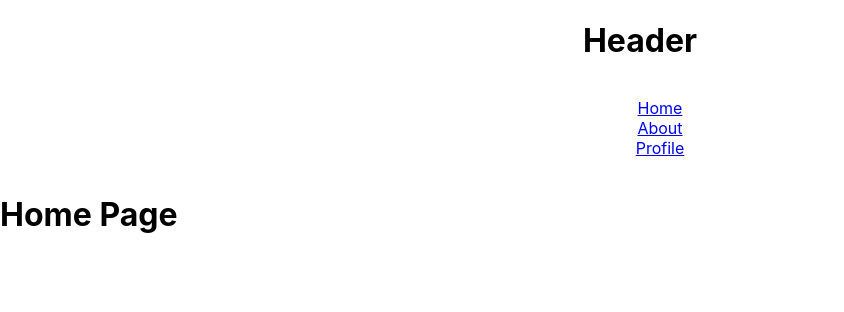
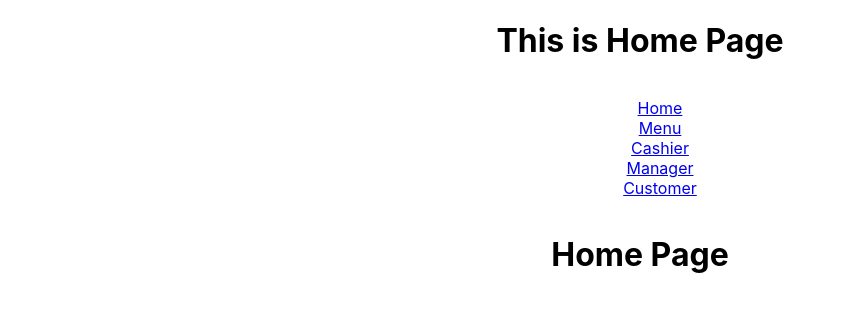
Before and after one commit to jrlehan451/CSCE_331_Project3_Render_Repo, a React (Create React App) app in the folder alley_gui/frontend/main_gui/: page / in a window 1280 px wide. Shown: the top 312 px of the page, without its empty margins (0-844 px from the left). Built offline with nearby package versions, Linux system fonts and the light colour scheme.

Commit message:
able to navigate between pages and the content from previous pages disappear

```diff
--- a/alley_gui/frontend/main_gui/src/App.js
+++ b/alley_gui/frontend/main_gui/src/App.js
@@ -1,24 +1,37 @@
 import "./App.css";
 import Header from "./components/Header";
-import { BrowserRouter, Route, Routes } from "react-router-dom";
+import {
+  BrowserRouter,
+  Route,
+  Routes,
+  useNavigate,
+  useLocation,
+} from "react-router-dom";
+import MenuView from "./pages/MenuView";
+import CashierView from "./pages/CashierView";
+import ManagerView from "./pages/ManagerView";
+import CustomerView from "./pages/CustomerView";
 import Home from "./pages/Home";
-import Profile from "./pages/Profile";
-import About from "./pages/About";
 
 //BrowserRouter basename="/tutorial"> for
 function App() {
+  const location = useLocation();
+  const navigate = useNavigate();
+
+  const isHomePage = location.pathname === "/";
   return (
-    <BrowserRouter>
-      <div className="App">
-        <Header />
-      </div>
+    <div className="App">
+      {isHomePage && <Header />}
 
       <Routes>
         <Route path="/" element={<Home />} />
-        <Route path="/about" element={<About />} />
-        <Route path="/profile" element={<Profile />} />
+
+        <Route path="/menu" element={<MenuView />} />
+        <Route path="/cashier" element={<CashierView />} />
+        <Route path="/manager" element={<ManagerView />} />
+        <Route path="/customer" element={<CustomerView />} />
       </Routes>
-    </BrowserRouter>
+    </div>
   );
 }
 
--- a/alley_gui/frontend/main_gui/src/components/Header.js
+++ b/alley_gui/frontend/main_gui/src/components/Header.js
@@ -3,16 +3,22 @@ import { Link } from "react-router-dom";
 const Header = () => {
   return (
     <>
-      <h1>Header</h1>
+      <h1>This is Home Page</h1>
       <ul className="nav">
         <li>
           <Link to="/">Home</Link>
         </li>
         <li>
-          <Link to="/about">About</Link>
+          <Link to="/menu">Menu</Link>
         </li>
         <li>
-          <Link to="/profile">Profile</Link>
+          <Link to="/cashier">Cashier</Link>
+        </li>
+        <li>
+          <Link to="/manager">Manager</Link>
+        </li>
+        <li>
+          <Link to="/customer">Customer</Link>
         </li>
       </ul>
     </>
--- a/alley_gui/frontend/main_gui/src/index.js
+++ b/alley_gui/frontend/main_gui/src/index.js
@@ -1,14 +1,17 @@
-import React from 'react';
-import ReactDOM from 'react-dom/client';
-import './index.css';
-import App from './App';
-import reportWebVitals from './reportWebVitals';
+import React from "react";
+import ReactDOM from "react-dom";
+import "./index.css";
+import App from "./App";
+import reportWebVitals from "./reportWebVitals";
+import { BrowserRouter } from "react-router-dom";
 
-const root = ReactDOM.createRoot(document.getElementById('root'));
-root.render(
+ReactDOM.render(
   <React.StrictMode>
-    <App />
-  </React.StrictMode>
+    <BrowserRouter>
+      <App />
+    </BrowserRouter>
+  </React.StrictMode>,
+  document.getElementById("root")
 );
 
 // If you want to start measuring performance in your app, pass a function
--- /dev/null
+++ b/alley_gui/frontend/main_gui/src/pages/CashierView.js
@@ -0,0 +1,7 @@
+import React, { Component } from "react";
+
+export default class CashierView extends Component {
+  render() {
+    return <h1>CashierView</h1>;
+  }
+}
--- /dev/null
+++ b/alley_gui/frontend/main_gui/src/pages/CustomerView.js
@@ -0,0 +1,7 @@
+import React from "react";
+
+function CustomerView() {
+  return <h1>CustomerView</h1>;
+}
+
+export default CustomerView;
--- /dev/null
+++ b/alley_gui/frontend/main_gui/src/pages/ManagerView.js
@@ -0,0 +1,7 @@
+import React, { Component } from "react";
+
+export default class ManagerView extends Component {
+  render() {
+    return <h1>ManagerView</h1>;
+  }
+}
--- /dev/null
+++ b/alley_gui/frontend/main_gui/src/pages/MenuView.js
@@ -0,0 +1,7 @@
+import React, { Component } from "react";
+
+export default class MenuView extends Component {
+  render() {
+    return <h1>MenuView</h1>;
+  }
+}
```
